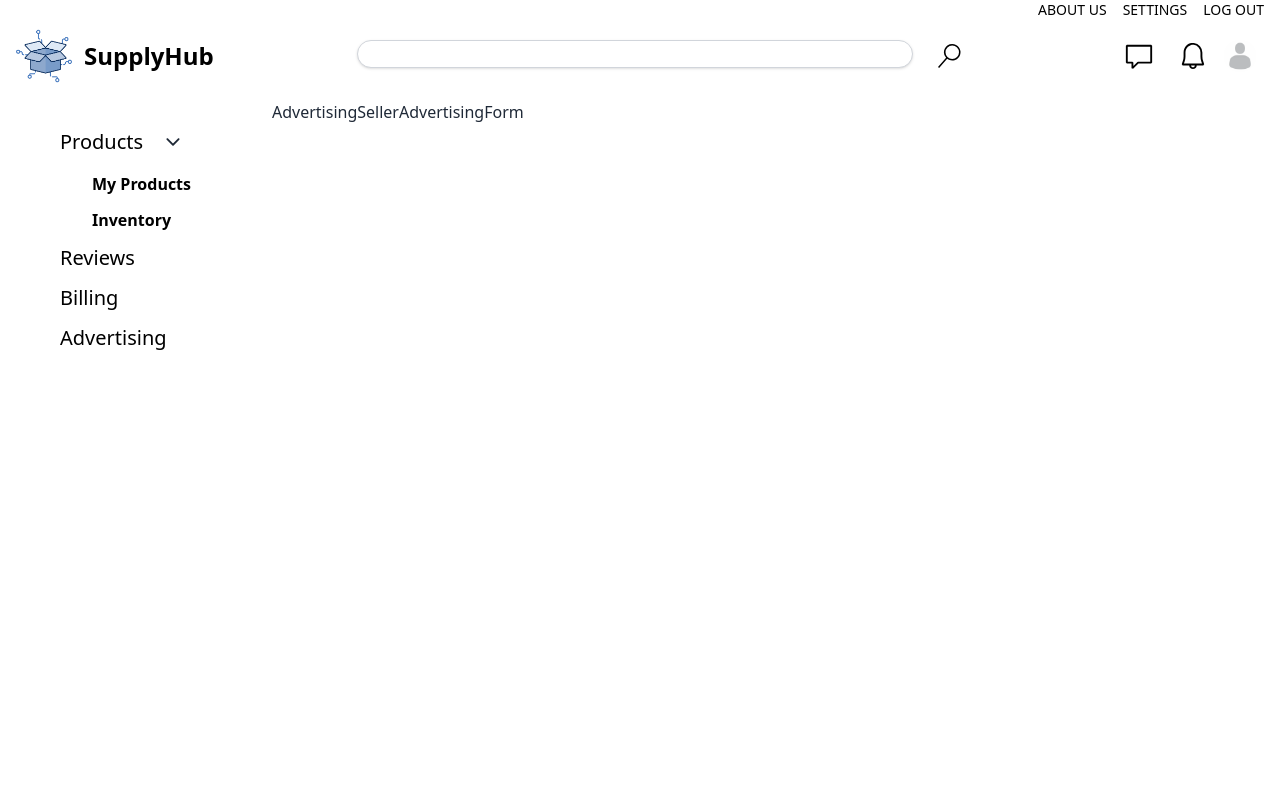
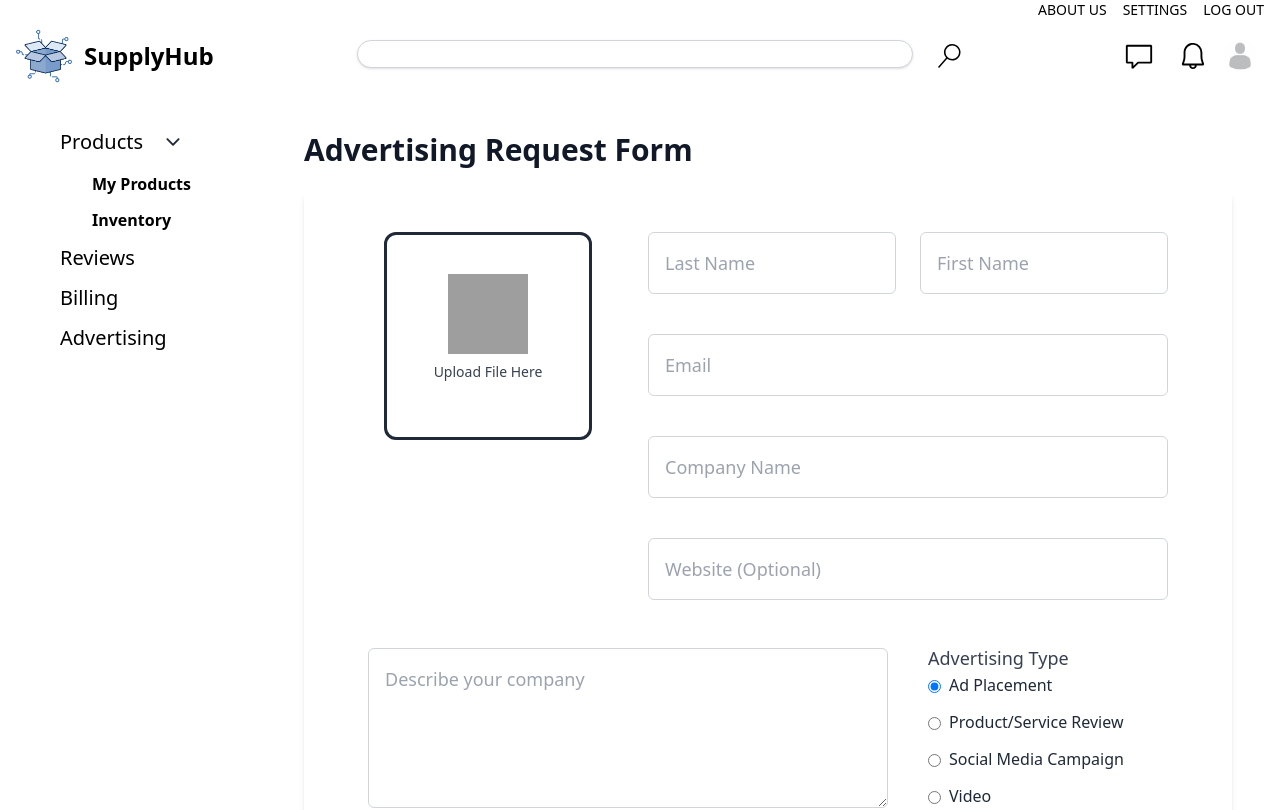
Before and after one commit to Marcus401/SupplyHub, a React (Vite) app in the folder supplyhub.client/: page /seller/advertising/apply in a window 1280 px wide. Shown: the top 810 px of the page. Built offline with nearby package versions, Linux system fonts and the light colour scheme; grey boxes are pictures that could not be loaded.

Commit message:
Advertising

```diff
--- a/supplyhub.client/src/Pages/Advertising/Advertising.tsx
+++ b/supplyhub.client/src/Pages/Advertising/Advertising.tsx
@@ -1,19 +1,206 @@
-import React, {useEffect} from 'react'
-import { Outlet } from 'react-router-dom';
+import React, { useState } from "react";
 
-type Props = {};
+// Mock data structure for the form
+interface AdvertisingFormData {
+    lastName: string;
+    firstName: string;
+    email: string;
+    companyName: string;
+    website?: string;
+    description: string;
+    advertisingType: "Ad Placement" | "Product/Service Review" | "Social Media Campaign" | "Video";
+    file: File | null;
+}
 
-const Advertising = (props: Props) => {
-    useEffect(() => {
-        document.title = 'Advertising';
-    }, []);
+const SellerAdvertisingForm: React.FC = () => {
+    const [formData, setFormData] = useState<AdvertisingFormData>({
+        lastName: "",
+        firstName: "",
+        email: "",
+        companyName: "",
+        website: "",
+        description: "",
+        advertisingType: "Ad Placement",
+        file: null,
+    });
+
+    const handleInputChange = (e: React.ChangeEvent<HTMLInputElement | HTMLTextAreaElement>) => {
+        const { name, value } = e.target;
+        setFormData((prevData) => ({
+            ...prevData,
+            [name]: value,
+        }));
+    };
+
+    const handleFileChange = (e: React.ChangeEvent<HTMLInputElement>) => {
+        const files = e.target.files;
+        if (files && files.length > 0) {
+            setFormData((prevData) => ({
+                ...prevData,
+                file: files[0],
+            }));
+        }
+    };
+
+    const handleSubmit = () => {
+        console.log("Form data submitted: ", formData);
+    };
 
     return (
-        <>
-            <div>Advertising</div>
-            <Outlet />
-        </>
+        <div className="max-w-7xl mx-auto my-8 px-8">
+
+            <h1 className="text-3xl font-bold text-left mb-6">Advertising Request Form</h1>
+
+            {/* Form Container */}
+            <div className="bg-white shadow-md rounded-md px-16 py-10">
+                <div className="grid grid-cols-3 gap-10">
+                    {/* File Upload Section */}
+                    <div className="flex flex-col items-center">
+                        <label className="w-52 h-52 flex items-center justify-center border-[3px] border-gray-800 rounded-xl cursor-pointer">
+                            <input
+                                type="file"
+                                onChange={handleFileChange}
+                                className="hidden"
+                            />
+                            {formData.file ? (
+                                <img
+                                    src={URL.createObjectURL(formData.file)}
+                                    alt="Uploaded file"
+                                    className="w-full h-full object-cover rounded-md"
+                                />
+                            ) : (
+                                <div className="text-gray-400 flex flex-col items-center">
+                                    <img
+                                        src="https://cdn-icons-png.flaticon.com/512/1092/1092216.png"
+                                        alt="Upload icon"
+                                        className="w-20 h-20 mb-2"
+                                    />
+                                    <p className="text-sm">Upload File Here</p>
+                                </div>
+                            )}
+                        </label>
+                    </div>
+
+                    {/* Form Fields on the Right */}
+                    <div className="col-span-2 grid grid-cols-2 gap-6">
+                        <input
+                            type="text"
+                            name="lastName"
+                            placeholder="Last Name"
+                            value={formData.lastName}
+                            onChange={handleInputChange}
+                            className="border border-gray-300 p-4 rounded-md w-full text-lg"
+                        />
+                        <input
+                            type="text"
+                            name="firstName"
+                            placeholder="First Name"
+                            value={formData.firstName}
+                            onChange={handleInputChange}
+                            className="border border-gray-300 p-4 rounded-md w-full text-lg"
+                        />
+                        <input
+                            type="email"
+                            name="email"
+                            placeholder="Email"
+                            value={formData.email}
+                            onChange={handleInputChange}
+                            className="border border-gray-300 p-4 rounded-md w-full col-span-2 text-lg"
+                        />
+                        <input
+                            type="text"
+                            name="companyName"
+                            placeholder="Company Name"
+                            value={formData.companyName}
+                            onChange={handleInputChange}
+                            className="border border-gray-300 p-4 rounded-md w-full col-span-2 text-lg"
+                        />
+                        <input
+                            type="text"
+                            name="website"
+                            placeholder="Website (Optional)"
+                            value={formData.website}
+                            onChange={handleInputChange}
+                            className="border border-gray-300 p-4 rounded-md w-full col-span-2 text-lg"
+                        />
+                    </div>
+                </div>
+
+                {/* Description and Advertising Type */}
+                <div className="grid grid-cols-3 gap-10 mt-8">
+                    {/* Description Box */}
+                    <div className="col-span-2">
+                        <textarea
+                            name="description"
+                            placeholder="Describe your company"
+                            value={formData.description}
+                            onChange={handleInputChange}
+                            className="border border-gray-300 p-4 rounded-md w-full text-lg h-40"
+                        ></textarea>
+                    </div>
+
+                    {/* Advertising Type */}
+                    <div className="flex flex-col -space-y-3 -my-1">
+                        <div className="text-gray-700 font-medium text-lg">Advertising Type</div>
+                        <label className="flex items-center">
+                            <input
+                                type="radio"
+                                name="advertisingType"
+                                value="Ad Placement"
+                                checked={formData.advertisingType === "Ad Placement"}
+                                onChange={handleInputChange}
+                                className="mr-2 mt-5"
+                            />
+                            Ad Placement
+                        </label>
+                        <label className="flex items-center">
+                            <input
+                                type="radio"
+                                name="advertisingType"
+                                value="Product/Service Review"
+                                checked={formData.advertisingType === "Product/Service Review"}
+                                onChange={handleInputChange}
+                                className="mr-2 mt-5"
+                            />
+                            Product/Service Review
+                        </label>
+                        <label className="flex items-center">
+                            <input
+                                type="radio"
+                                name="advertisingType"
+                                value="Social Media Campaign"
+                                checked={formData.advertisingType === "Social Media Campaign"}
+                                onChange={handleInputChange}
+                                className="mr-2 mt-5"
+                            />
+                            Social Media Campaign
+                        </label>
+                        <label className="flex items-center">
+                            <input
+                                type="radio"
+                                name="advertisingType"
+                                value="Video"
+                                checked={formData.advertisingType === "Video"}
+                                onChange={handleInputChange}
+                                className="mr-2 mt-5"
+                            />
+                            Video
+                        </label>
+                    </div>
+                </div>
+
+                {/* Submit Button */}
+                <div className="mt-8">
+                    <button
+                        onClick={handleSubmit}
+                        className="w-full bg-gray-800 text-white py-4 rounded-md hover:bg-gray-900 font-semibold text-lg"
+                    >
+                        Send Advertising Request
+                    </button>
+                </div>
+            </div>
+        </div>
     );
 };
 
-export default Advertising;
+export default SellerAdvertisingForm;
```
